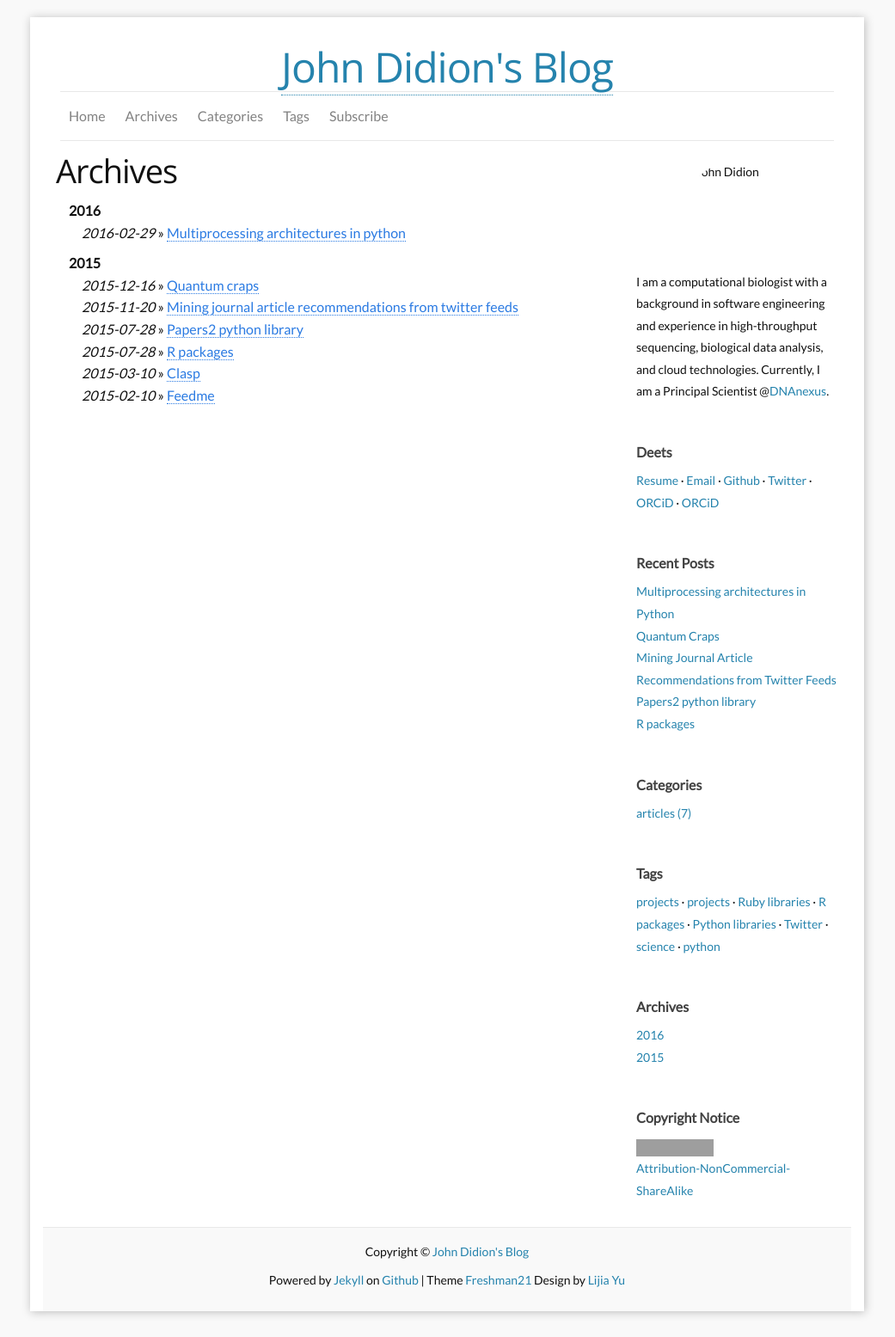
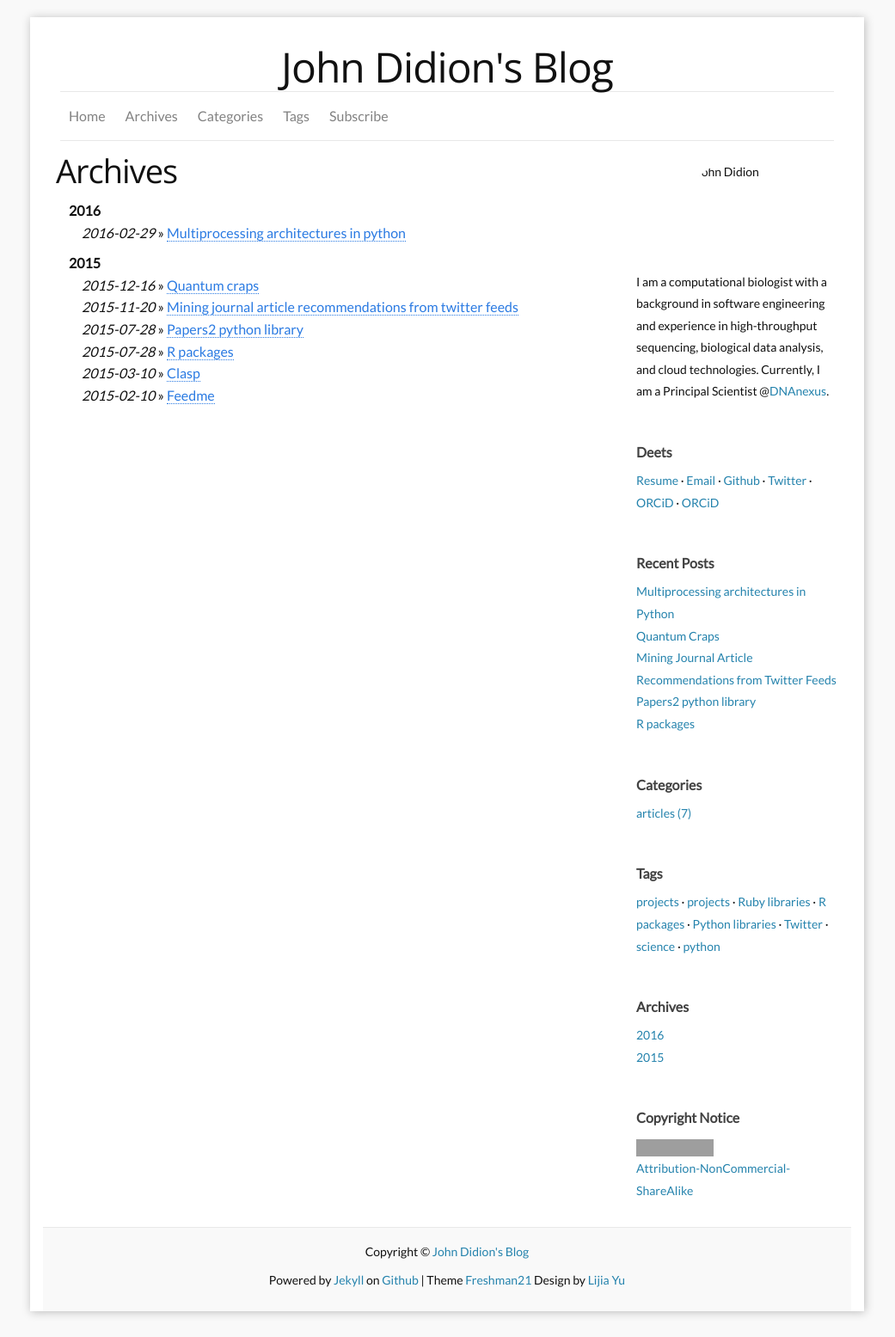
Before and after one commit to jdidion/jdidion.github.io, a Jekyll site: the page built from archives.md, in a window 1280 px wide. Shown: the whole page at 86% size, without its empty margins (120-1161 px from the left). Built offline with Jekyll 4.4.1, drawn with Linux system fonts in a browser that asks for light colours; grey boxes are pictures that could not be loaded.

Commit message:
Make title not a link

```diff
--- a/_includes/header.html
+++ b/_includes/header.html
@@ -2,7 +2,7 @@
 
   <div class="wrapper">
 
-    <h1 class="site-title"><a href="{{ site.baseurl }}/">{{ site.title }}</a></h1>
+    <h1 class="site-title">{{ site.title }}</h1>
     <!--<h3 class="site-meta">{{ site.tagline }}</h3>-->
 
     <nav class="site-nav">
```
